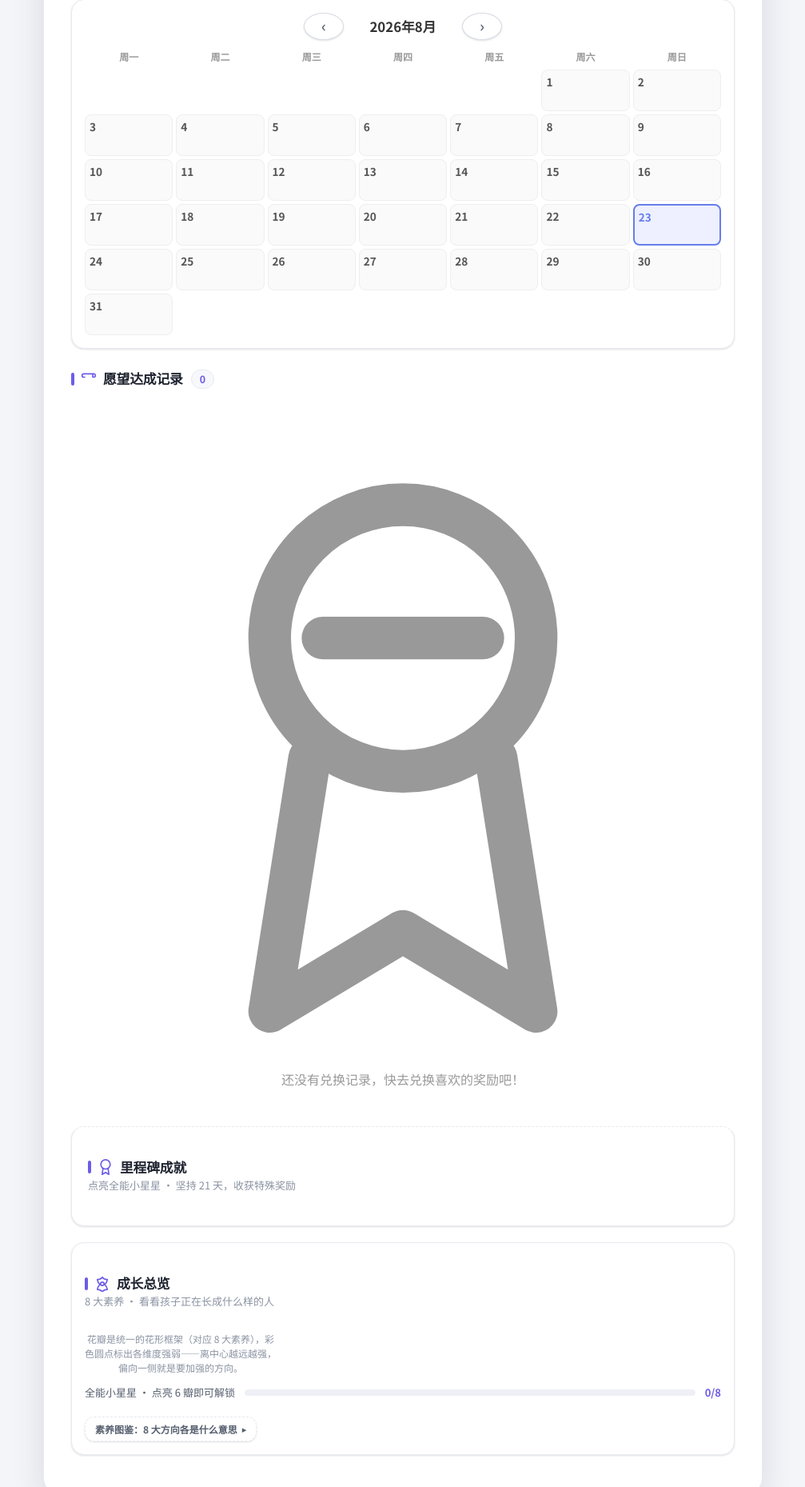
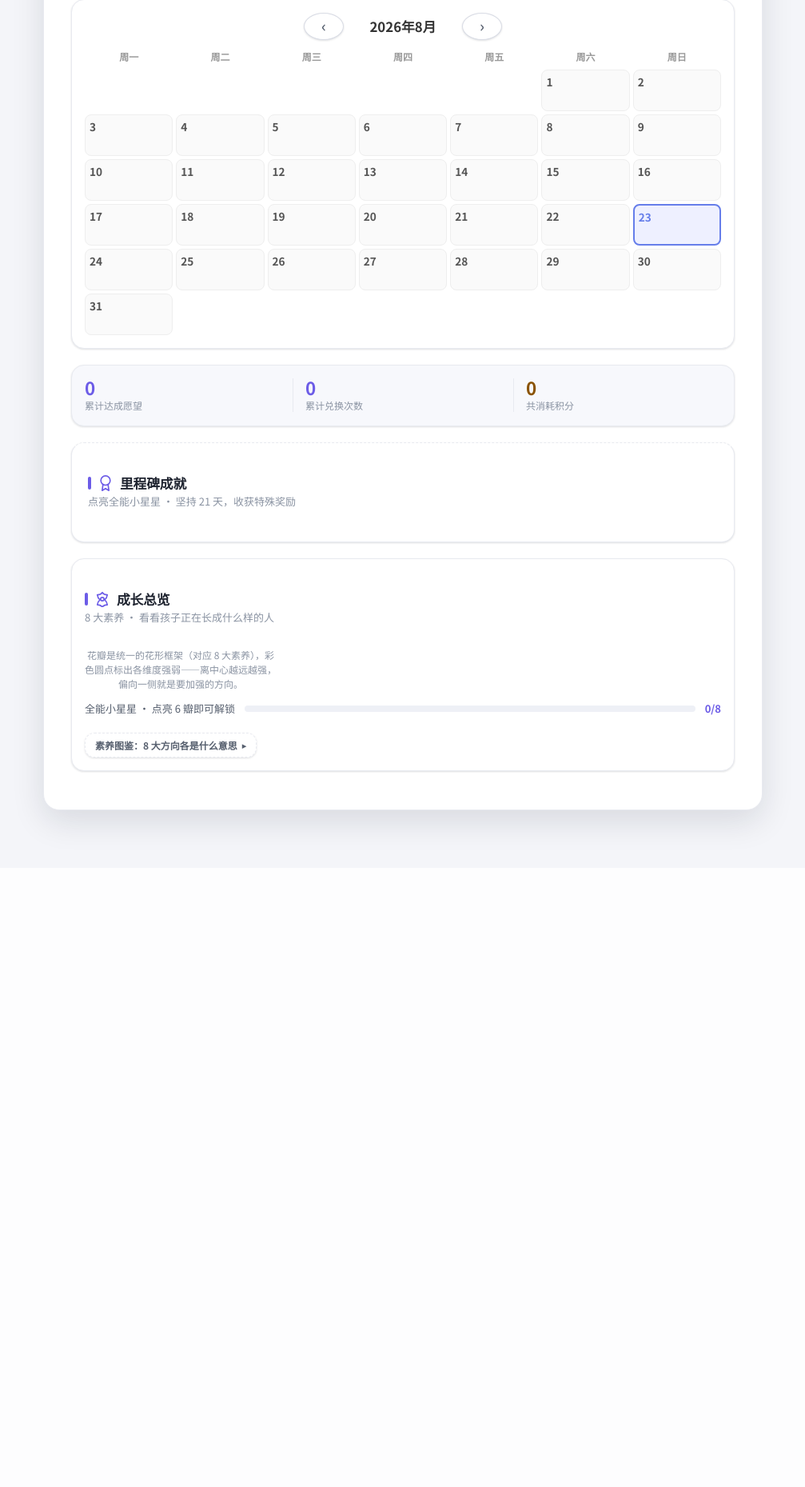
Before and after one commit to geekspherehk/Star-Rewards, a PHP site: page / in a window 1280 px wide, after a click on "成长成就". Shown: the part 230-2089 px from the top of the page at 80% size, without its empty margins (136-1143 px from the left). After the commit the page ends 1279 px from the top, so only its background shows below. Run offline with PHP 8.4, Linux system fonts and the light colour scheme.

Commit message:
feat(成长成就): 愿望达成并入打卡日历(琥珀色区分)，移除列表改为日历+汇总三栏

```diff
--- a/i18n.js
+++ b/i18n.js
@@ -240,7 +240,10 @@ const translations = {
             name: '礼物名称',
             points: '消耗积分',
             date: '兑换日期',
-            noRecords: '暂无兑换记录'
+            noRecords: '暂无兑换记录',
+            sumCount: '累计达成愿望',
+            sumTimes: '累计兑换次数',
+            sumPoints: '共消耗积分'
         },
         goals: {
             module: '目标',
@@ -858,7 +861,10 @@ const translations = {
             name: 'Gift Name',
             points: 'Points Spent',
             date: 'Redeem Date',
-            noRecords: 'No redeemed items yet'
+            noRecords: 'No redeemed items yet',
+            sumCount: 'Wishes achieved',
+            sumTimes: 'Times redeemed',
+            sumPoints: 'Points spent'
         },
         goals: {
             module: 'Goals',
--- a/index.html
+++ b/index.html
@@ -30,12 +30,12 @@
       "offers": { "@type": "Offer", "price": "0", "priceCurrency": "CNY" }
     }
     </script>
-    <link rel="stylesheet" href="style.css?v=36">
+    <link rel="stylesheet" href="style.css?v=37">
     <link rel="stylesheet" href="i18n.css?v=1">
     <!-- API Client for Hostinger MySQL -->
     <script defer src="api/api-client.js?v=23"></script>
     <!-- 多语言支持 -->
-    <script defer src="i18n.js?v=42"></script>
+    <script defer src="i18n.js?v=43"></script>
     <script defer src="utils.js?v=1"></script>
     <script defer src="pwa-manager.js?v=1"></script>
     <script defer src="themes.js?v=1"></script>
@@ -305,12 +305,22 @@
                 </div>
 
                 <div id="calendar-day-detail" class="calendar-day-detail" style="display:none;"></div>
-                <!-- 愿望达成记录：与上方打卡日历融合，展示已兑换的愿望 -->
-                <div class="section-head">
-                    <h3 class="section-title section-title--icon"><svg class="sec-ico" viewBox="0 0 24 24" fill="none" stroke="currentColor" stroke-width="2" stroke-linecap="round" stroke-linejoin="round"><path d="M6 9H4.5a2.5 2.5 0 0 1 0-5H6m12 5h1.5a2.5 2.5 0 0 0 0-5H18M6 4h12v5a6 0 0 1-12 0V4zM8 21h8M12 15v6"/></svg><span data-i18n="redeemed.title">愿望达成记录</span></h3>
-                    <span class="section-count" id="redeemed-count">0</span>
+
+                <!-- 愿望达成汇总：达成日已在日历中以琥珀色标注，下方只留汇总数字 -->
+                <div class="redeem-summary" id="redeem-summary">
+                    <div class="rs-stat">
+                        <span class="rs-value" id="rs-count">0</span>
+                        <span class="rs-label" data-i18n="redeemed.sumCount">累计达成愿望</span>
+                    </div>
+                    <div class="rs-stat">
+                        <span class="rs-value" id="rs-times">0</span>
+                        <span class="rs-label" data-i18n="redeemed.sumTimes">累计兑换次数</span>
+                    </div>
+                    <div class="rs-stat rs-stat--points">
+                        <span class="rs-value" id="rs-points">0</span>
+                        <span class="rs-label" data-i18n="redeemed.sumPoints">共消耗积分</span>
+                    </div>
                 </div>
-                <div id="redeemed-list"></div>
 
                 <!-- 里程碑成就（全能小星星 + 21天坚持者） -->
                 <div class="v2-section ach-v2-wall">
@@ -421,7 +431,7 @@
         }
     </script>
     <script defer src="qrcode-generator.js?v=1"></script>
-    <script defer src="script.js?v=54"></script>
+    <script defer src="script.js?v=55"></script>
     <script>
         // 确保script.js加载完成后再执行初始化
         window.addEventListener('load', function() {
--- a/login.html
+++ b/login.html
@@ -7,12 +7,12 @@
     <meta name="description" content="登录 Star Rewards 积分奖励系统，继续记录孩子的成长行为、管理愿望清单和积分兑换。">
     <meta name="robots" content="noindex, nofollow">
     <link rel="canonical" href="https://stellar.gaocaihk.com/login.html">
-    <link rel="stylesheet" href="style.css?v=36">
+    <link rel="stylesheet" href="style.css?v=37">
     <meta name="theme-color" content="#6C5CE7">
     <!-- API Client for Hostinger MySQL -->
     <script defer src="api/api-client.js?v=22"></script>
     <!-- 多语言支持 -->
-    <script defer src="i18n.js?v=42"></script>
+    <script defer src="i18n.js?v=43"></script>
     <script defer src="utils.js?v=1"></script>
     <script>
         // 页面加载日志
--- a/style.css
+++ b/style.css
@@ -843,6 +843,12 @@ h3 {
     background: #f5f7ff;
 }
 
+/* 愿望达成日：琥珀色底色，与积分（绿）一眼区分 */
+.cal-cell.has-redeemed {
+    background: var(--accent-soft);
+    border-color: #F2DFB6;
+}
+
 .cal-cell.today {
     border-color: #667eea;
     border-width: 2px;
@@ -912,8 +918,8 @@ h3 {
 }
 
 .cal-redeemed {
-    color: var(--danger);
-    background: var(--danger-soft);
+    color: var(--accent-ink);
+    background: var(--accent-soft);
 }
 
 /* 日历选中日详情 */
@@ -3081,6 +3087,32 @@ li, .gift-item, .redeemed-item, .behavior-item {
 .ws-label { font-size: 12px; color: var(--muted); }
 .ws-stat--closest { align-items: flex-end; text-align: right; }
 
+/* 愿望达成汇总 —— 日历下方三栏统计（达成愿望 / 兑换次数 / 消耗积分） */
+.redeem-summary {
+    display: flex;
+    align-items: stretch;
+    background: var(--surface-2);
+    border: 1px solid var(--border);
+    border-radius: var(--r-lg);
+    box-shadow: var(--sh-sm);
+    margin-bottom: 20px;
+    overflow: hidden;
+}
+.rs-stat {
+    flex: 1 1 0; min-width: 0;
+    display: flex; flex-direction: column; gap: 2px;
+    padding: 15px 16px;
+    position: relative;
+}
+.rs-stat + .rs-stat::before {
+    content: "";
+    position: absolute; left: 0; top: 22%; bottom: 22%;
+    width: 1px; background: var(--border);
+}
+.rs-value { font-size: 1.4rem; font-weight: 800; line-height: 1.1; letter-spacing: -0.01em; color: var(--brand); }
+.rs-stat--points .rs-value { color: var(--accent-ink); }
+.rs-label { font-size: 12px; color: var(--muted); }
+
 /* 愿望卡片网格 —— 自适应列数，比例更协调（桌面 3 列 / 平板 2 列 / 手机 1 列） */
 .gift-grid {
     display: grid;
@@ -3227,6 +3259,10 @@ li, .gift-item, .redeemed-item, .behavior-item {
     .ws-stat { padding: 13px 12px; }
     .ws-value { font-size: 1.2rem; }
     .ws-label { font-size: 11px; }
+    .redeem-summary { padding: 4px 0; }
+    .rs-stat { padding: 13px 12px; }
+    .rs-value { font-size: 1.2rem; }
+    .rs-label { font-size: 11px; }
     .gift-grid { gap: 12px; }
 }
 
```
Also changed, not shown: sw.js (+4 -4 lines), script.js.
